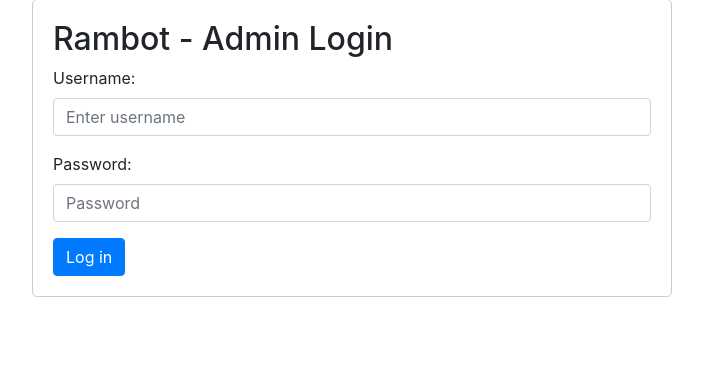
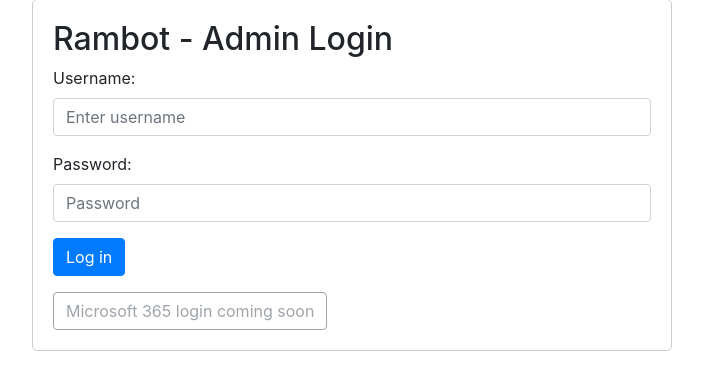
Before and after one commit to bxavace/apc-rambot, a Flask app: page /admin/login in a window 1280 px wide. Shown: the part 51-443 px from the top of the page, without its empty margins (288-991 px from the left). Run offline with Flask 3, Linux system fonts and the light colour scheme; some libraries are stand-ins or nearby versions.

Commit message:
feat: add Microsoft 365 integration with login and configuration checks

```diff
--- a/config.py
+++ b/config.py
@@ -18,6 +18,11 @@ class Config:
     JWT_COOKIE_SECURE = False
     JWT_COOKIE_SAMESITE = 'Lax'
     JWT_COOKIE_CSRF_PROTECT = False
+    M365_CLIENT_ID = os.getenv('M365_CLIENT_ID')
+    M365_CLIENT_SECRET = os.getenv('M365_CLIENT_SECRET')
+    M365_TENANT_ID = os.getenv('M365_TENANT_ID')
+    M365_REDIRECT_URI = os.getenv('M365_REDIRECT_URI')
+    M365_SCOPES = ['openid', 'profile', 'email', 'offline_access']
 
 class Development(Config):
     DEBUG = True
--- a/routes/admin.py
+++ b/routes/admin.py
@@ -6,6 +6,7 @@ import os
 import time
 from functools import wraps
 from io import StringIO
+from urllib.parse import urlencode
 
 from flask import (
     Blueprint,
@@ -72,7 +73,11 @@ def login():
             return response
         logger.warning("Failed login attempt by %s from %s", username, request.remote_addr)
         flash("Invalid credentials.")
-    return render_template("login.html", next=next_url)
+    return render_template(
+        "login.html",
+        next=next_url,
+        m365_available=_is_m365_configured(),
+    )
 
 
 @admin_bp.route("/logout")
@@ -82,6 +87,38 @@ def logout():
     response = redirect(url_for("admin.login"))
     unset_jwt_cookies(response)
     return response
+
+
+@admin_bp.route("/login/m365")
+@limiter.limit("5 per minute")
+def login_m365():
+    """Placeholder endpoint for Microsoft 365 OAuth."""
+    if not _is_m365_configured():
+        flash(
+            "Microsoft 365 login isn't configured yet. Set M365_CLIENT_ID, M365_TENANT_ID, "
+            "M365_REDIRECT_URI, and M365_CLIENT_SECRET to enable it.",
+            "warning",
+        )
+        return redirect(url_for("admin.login"))
+
+    auth_url = _build_m365_authorize_url(request.args.get("next"))
+    flash(
+        "Microsoft 365 login placeholder reached. Once credentials are in place, you'll be "
+        "redirected to Microsoft for authentication.",
+        "info",
+    )
+    return redirect(auth_url)
+
+
+@admin_bp.route("/oauth/m365/callback")
+def m365_callback():
+    """Placeholder callback for Microsoft OAuth."""
+    flash(
+        "Received Microsoft OAuth callback placeholder. Configure the token exchange once "
+        "client credentials are available.",
+        "info",
+    )
+    return redirect(url_for("admin.login"))
 
 
 @admin_bp.route("/")
@@ -352,3 +389,29 @@ def export_csv():
         headers={"Content-Disposition": "attachment;filename=conversations.csv"},
     )
     return response
+
+
+def _is_m365_configured():
+    required_keys = [
+        "M365_CLIENT_ID",
+        "M365_TENANT_ID",
+        "M365_REDIRECT_URI",
+    ]
+    config = current_app.config
+    return all(config.get(key) for key in required_keys)
+
+
+def _build_m365_authorize_url(next_url):
+    config = current_app.config
+    tenant = config.get("M365_TENANT_ID", "common")
+    authority = f"https://login.microsoftonline.com/{tenant}"
+    scopes = config.get("M365_SCOPES", [])
+    query = {
+        "client_id": config.get("M365_CLIENT_ID", ""),
+        "response_type": "code",
+        "redirect_uri": config.get("M365_REDIRECT_URI", ""),
+        "response_mode": "query",
+        "scope": " ".join(scopes),
+        "state": next_url or url_for("admin.admin"),
+    }
+    return f"{authority}/oauth2/v2.0/authorize?{urlencode(query)}"
--- a/templates/login.html
+++ b/templates/login.html
@@ -59,7 +59,17 @@
 
                 <button type="submit" class="btn btn-primary">Log in</button>
             </form>
-
+            <div class="mt-3">
+                {% if m365_available %}
+                    <a class="btn btn-outline-primary" href="{{ url_for('admin.login_m365', next=next) }}">
+                        Sign in with Microsoft 365
+                    </a>
+                {% else %}
+                    <button class="btn btn-outline-secondary" type="button" disabled>
+                        Microsoft 365 login coming soon
+                    </button>
+                {% endif %}
+            </div>
         </div>
     </body>
 </html>
```
Also changed, not shown: README.md.
